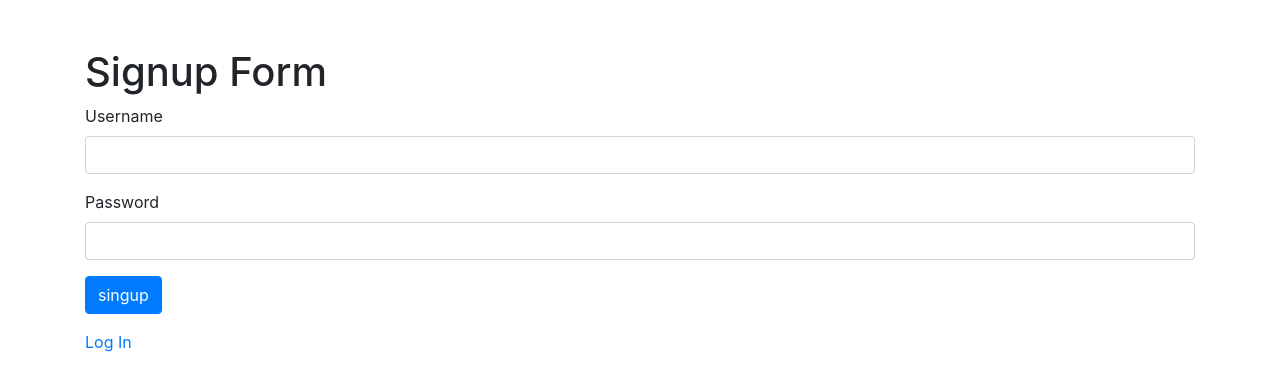
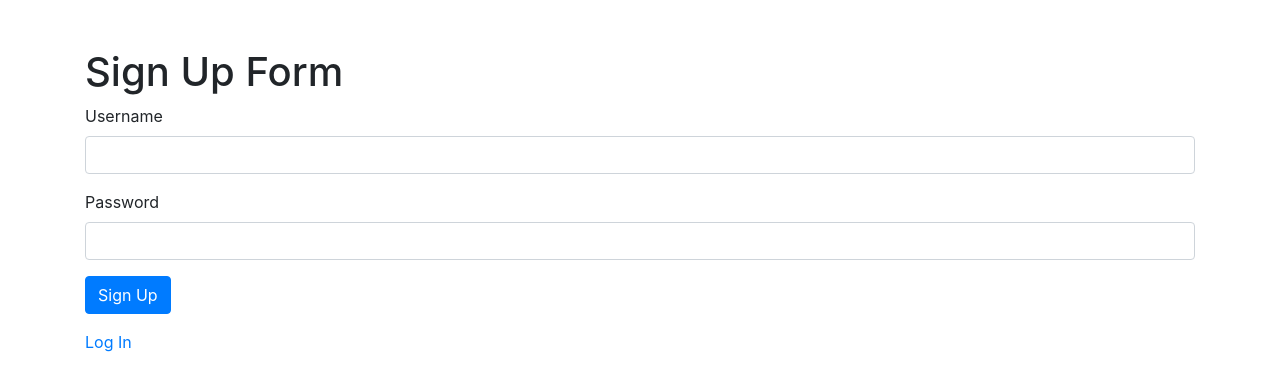
Before and after one commit to andrewtdunn/aws1.1_document-processor, a Flask app: page /signup in a window 1280 px wide. Shown: the top 391 px of the page. Run offline with Flask 3, Linux system fonts and the light colour scheme; some libraries are stand-ins or nearby versions.

Commit message:
fix messaging on login/signup

```diff
--- a/src/docunosis/templates/login.html
+++ b/src/docunosis/templates/login.html
@@ -1,5 +1,5 @@
 {% extends "base.html" %} {% block content %}
-<h1 class="mt-5">Login Form</h2>
+<h1 class="mt-5">Log In Form</h2>
 <form method="POST" action="/login">
 
   <div class="form-group">
@@ -14,7 +14,7 @@
     <input
       type="submit"
       name="submit"
-      value="Login"
+      value="Log In"
       class="btn btn-primary"
     />
   </div>
--- a/src/docunosis/templates/signup.html
+++ b/src/docunosis/templates/signup.html
@@ -1,5 +1,5 @@
 {% extends "base.html" %} {% block content %}
-<h1 class="mt-5">Signup Form</h2>
+<h1 class="mt-5">Sign Up Form</h2>
 <form method="POST" action="/login">
 
   <div class="form-group">
@@ -14,7 +14,7 @@
     <input
       type="submit"
       name="submit"
-      value="singup"
+      value="Sign Up"
       class="btn btn-primary"
     />
   </div>
```
